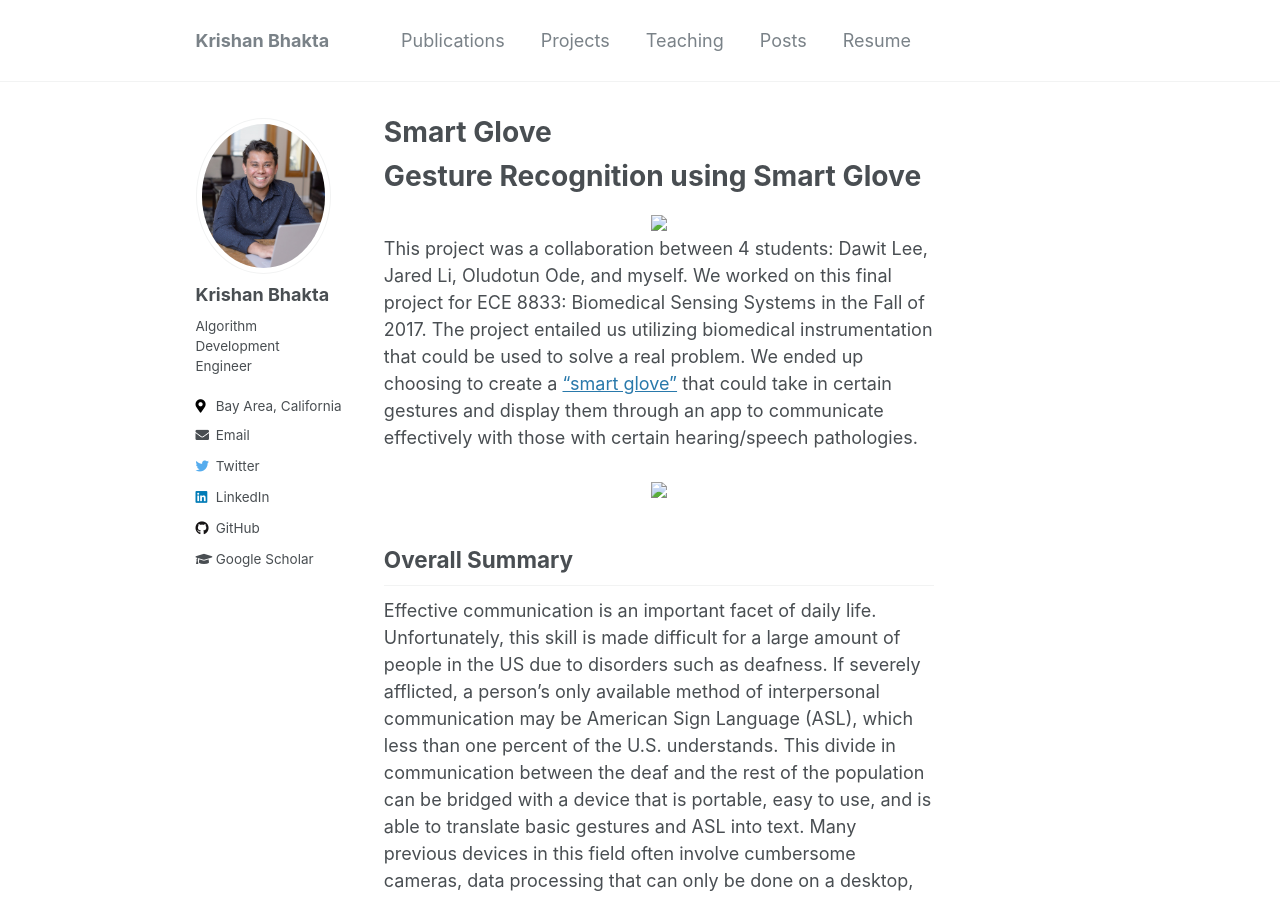
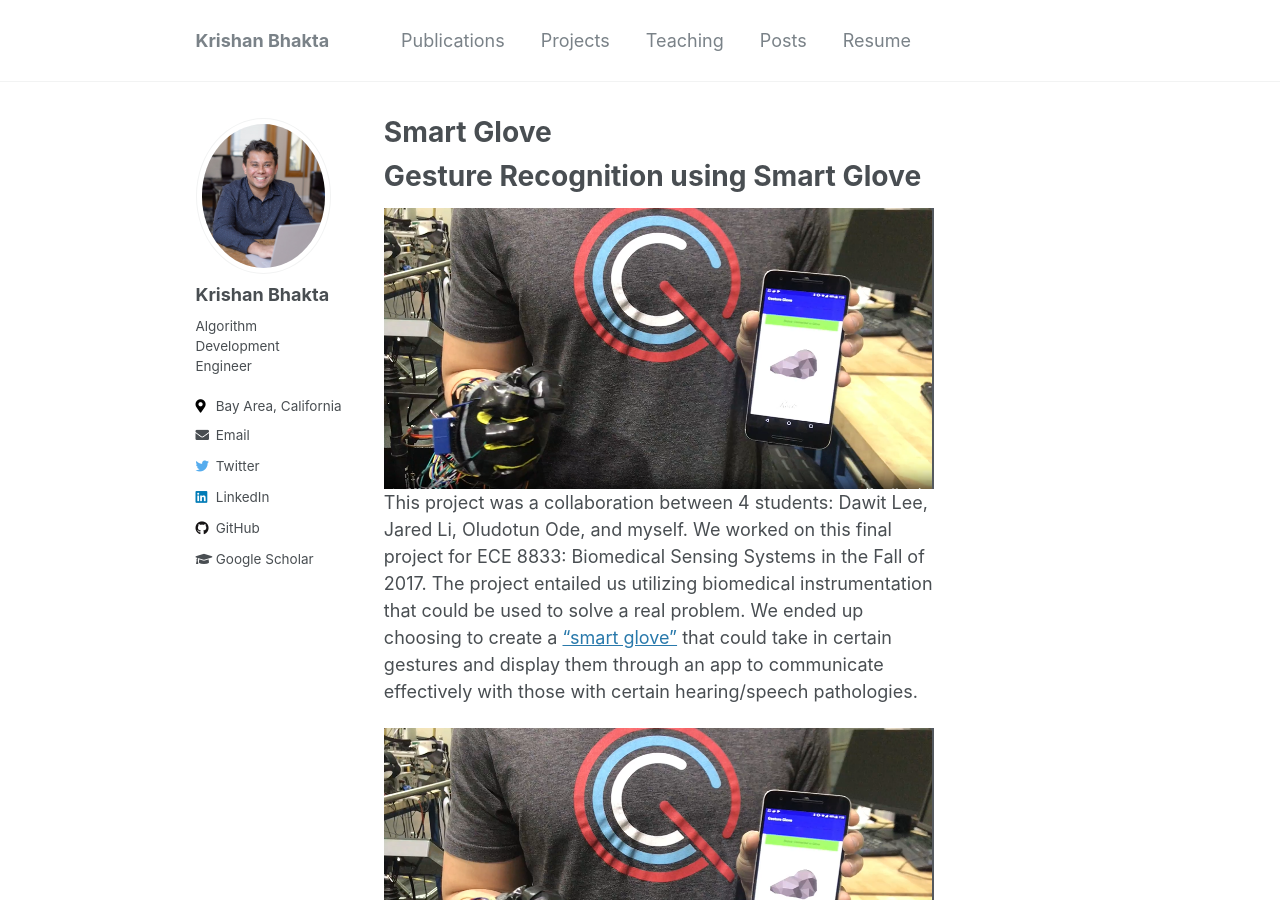
Before and after one commit to nicksheerin/nick_sheerin, a Jekyll site: the page built from _projects/glove.md, in a window 1280 px wide and 900 px high. Built offline with Jekyll 4.4.1, drawn with Linux system fonts in a browser that asks for light colours.

Commit message:
attemp 3 to fix image loading

```diff
--- a/_projects/glove.md
+++ b/_projects/glove.md
@@ -9,13 +9,13 @@ order_number: 20
 # Gesture Recognition using Smart Glove
 
 <div align="center">
-<img src="images/projects/glove/glove_concept.png">
+<img src="../../images/projects/glove/glove_concept.png">
 </div>
 
 This project was a collaboration between 4 students: Dawit Lee, Jared Li, Oludotun Ode, and myself. We worked on this final project for ECE 8833: Biomedical Sensing Systems in the Fall of 2017. The project entailed us utilizing biomedical instrumentation that could be used to solve a real problem. We ended up choosing to create a [“smart glove”](https://youtu.be/maCvKXfcnyE) that could take in certain gestures and display them through an app to communicate effectively with those with certain hearing/speech pathologies.
 
 <div align="center">
-<img src="glove/glove_concept.png">
+<img src="../../images/projects/glove/glove_concept.png">
 </div>
 
 ## Overall Summary
@@ -23,7 +23,7 @@ This project was a collaboration between 4 students: Dawit Lee, Jared Li, Oludot
 Effective communication is an important facet of daily life. Unfortunately, this skill is made difficult for a large amount of people in the US due to disorders such as deafness. If severely afflicted, a person’s only available method of interpersonal communication may be American Sign Language (ASL), which less than one percent of the U.S. understands. This divide in communication between the deaf and the rest of the population can be bridged with a device that is portable, easy to use, and is able to translate basic gestures and ASL into text. Many previous devices in this field often involve cumbersome cameras, data processing that can only be done on a desktop, and gloves that use complicated sensors, which make the device difficult to use and understand. We wanted to explore a device that could improve on all of these factors by using a lightweight glove system with few sensors that would be powered by a simple power bank.
 
 <div align="center">
-<img src="./images/projects/glove/device.png" width = "50%">
+<img src="../../images/projects/glove/device.png" width = "50%">
 </div>
 
 ## System Overview
@@ -33,7 +33,7 @@ The smart glove consisted of two primary sensors: a series of flexible force sen
 ## Circuit Design & Software
 
 <div align="center">
-<img src="../images/projects/glove/flow_chart.png">
+<img src="../../images/projects/glove/flow_chart.png">
 </div>
 
 The entire smart glove was powered using only a 5V power bank plugged directly into the Arduino. All of the sensors (flex sensors, IMU, and Bluetooth module) were routed on a single breadboard and color coded for organizational purposes.  The flex sensors were ported to the analog pins of the Arduino to read a range of values depending on the configuration of the flex sensor. The IMU was read with a I2C interface that read acceleration and Euler angles in the x, y, and z directions. A total of 14 features were captured from the sensors and outputted to the serial monitor, where the Bluetooth module took that data and communicated over to the smartphone.
```
